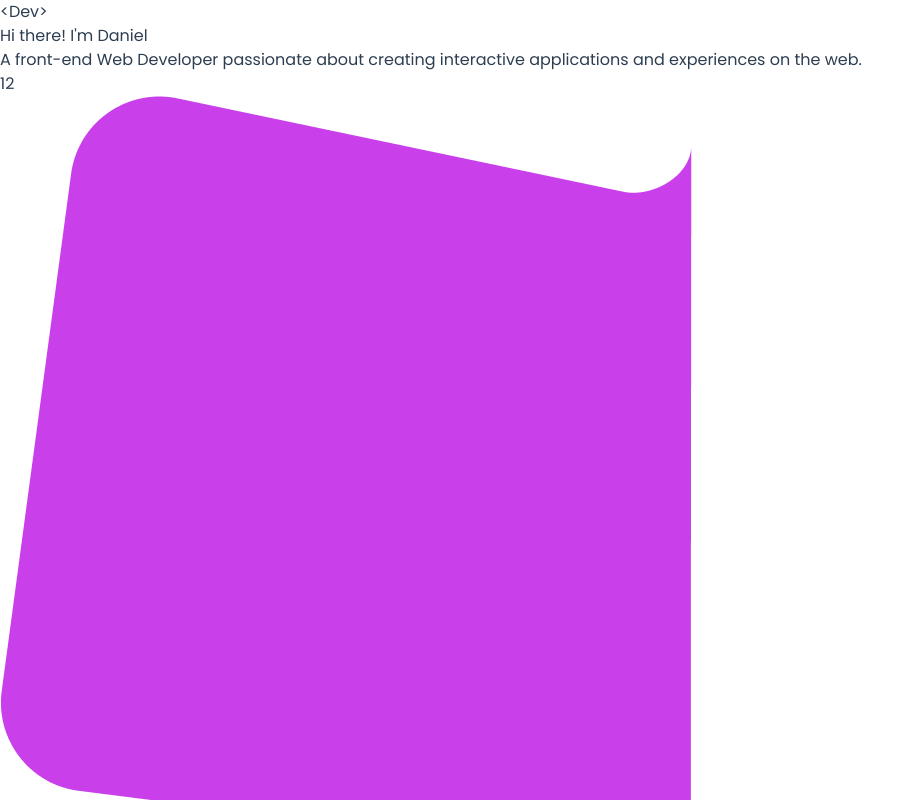
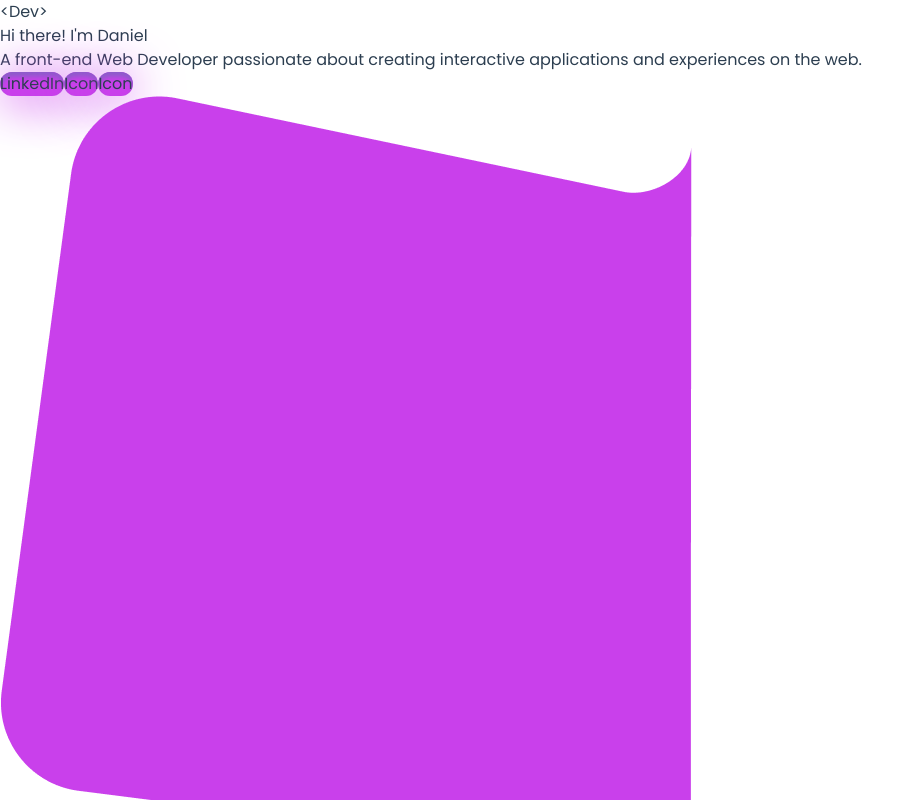
Before and after one commit to DanielCM2001/Portfolio-WebsiteV2, a Vue app: page / in a window 1280 px wide. Shown: the top 800 px of the page, without its empty margins (0-924 px from the left). Built offline with nearby package versions, Linux system fonts and the light colour scheme.

Commit message:
Update Banner.vue

```diff
--- a/src/components/Banner.vue
+++ b/src/components/Banner.vue
@@ -1,21 +1,22 @@
 <template>
-  <div class="min-h-screen flex justify-center items-center">
-    <div class="flex justify-center items-center w-full flex-col md:flex-row">
-      <div class="w-full lg:w-1/2 flex justify-center items-center flex-col">
-        <div class="w-full lg:w-1/2 space-y-10">
+  <div class="flex items-center justify-center min-h-screen">
+    <div class="flex flex-col items-center justify-center w-full md:flex-row">
+      <div class="flex flex-col items-center justify-center w-full lg:w-1/2">
+        <div class="w-full space-y-10 lg:w-1/2">
           <h1 class="text-5xl">Hi there! I'm Daniel</h1>
           <p class="text-2xl">
             A front-end Web Developer passionate about creating interactive
             applications and experiences on the web.
           </p>
 
-          <div class="flex flex-row space-x-10">
-            <button>1</button>
-            <button>2</button>
+          <div class="flex flex-row space-x-10 text-lg">
+            <button class="px-8 py-3 primaryButtons">LinkedIn</button>
+            <button class="px-5 py-3 primaryButtons">Icon</button>
+            <button class="px-5 py-3 primaryButtons">Icon</button>
           </div>
         </div>
       </div>
-      <div class="w-full lg:w-1/2 flex justify-end">
+      <div class="flex justify-end w-full lg:w-1/2">
         <img
           src="../assets/img/BannerRectangle.png"
           alt="Banner image"
@@ -34,4 +35,12 @@ export default {
 };
 </script>
 
-<style lang="scss" scoped></style>
+<style scoped>
+.primaryButtons {
+  border-radius: 20px;
+  background: #c940eb;
+  box-shadow:
+    0px 5px 5px 0px #8c5dc9 inset,
+    0px 4px 50px 0px #c940eb;
+}
+</style>
```
